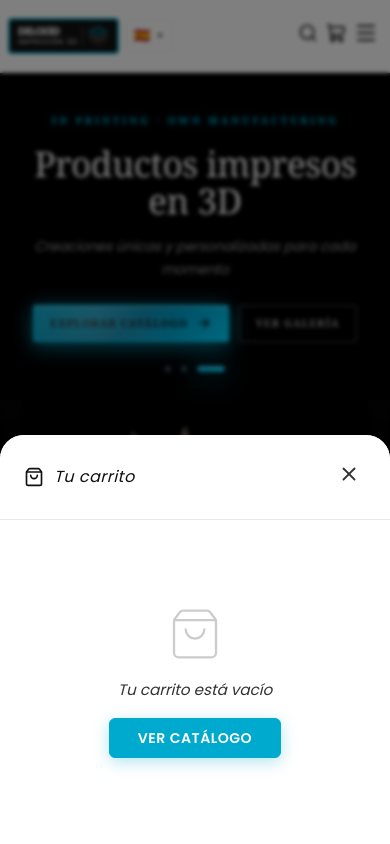
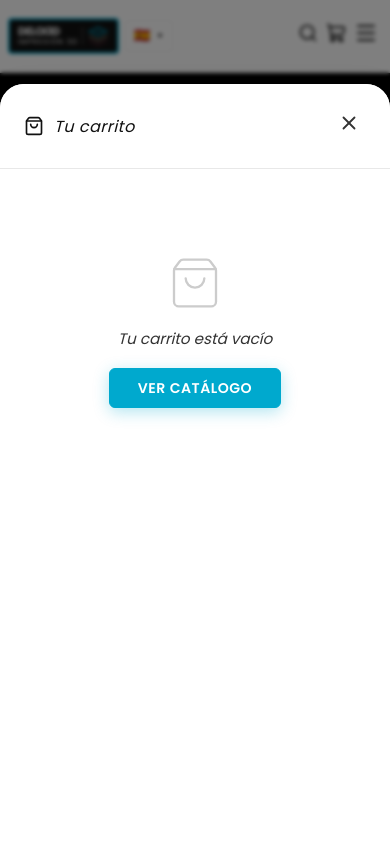
Before and after one commit to PACZKONATASHA/DELoi3D, a React (Vite) app: page / in a window 390 px wide. Both pictures are taken after a click on the button 336 px from the left and 36 px from the top of the page. Shown: the top 844 px of the page. Built offline with nearby package versions, Linux system fonts and the light colour scheme.

Commit message:
agregue scroleleableal carrito

```diff
--- a/src/components/CartDrawer.css
+++ b/src/components/CartDrawer.css
@@ -12,7 +12,8 @@
   animation: slideRight .25s ease;
   box-shadow: 0 -4px 24px rgba(0, 0, 0, 0.15);
   border-left: 1px solid var(--gray-100);
-  overflow: hidden;
+  overflow-y: auto;
+  overflow-x: hidden;
 }
 
 @media (max-width: 900px) {
@@ -22,19 +23,22 @@
     top: auto;
     border-left: none;
     box-shadow: 0 4px 24px rgba(0, 0, 0, 0.2);
-    max-height: 80vh;
+    height: 80vh;
+    overflow-y: auto;
+    overflow-x: hidden;
   }
 }
 
 @media (max-width: 600px) {
   .cart-drawer {
     width: 100vw;
-    height: auto;
-    max-height: 85vh;
+    height: 90vh;
     bottom: 0;
     top: auto;
     border-radius: 24px 24px 0 0;
     animation: slideUp .25s ease;
+    overflow-y: auto;
+    overflow-x: hidden;
   }
 }
 
@@ -46,6 +50,10 @@
   padding: 22px 24px;
   border-bottom: 1px solid var(--gray-200);
   background: var(--white);
+  position: sticky;
+  top: 0;
+  z-index: 10;
+  flex-shrink: 0;
 }
 
 .cart-drawer__title-wrap {
@@ -90,7 +98,31 @@
   overflow-x: hidden;
   padding: 12px 16px;
   scroll-behavior: smooth;
-  min-height: 200px;
+  min-height: 150px;
+}
+
+@media (max-width: 600px) {
+  .cart-drawer__body {
+    overflow-y: visible;
+    flex: none;
+  }
+}
+
+.cart-drawer::-webkit-scrollbar {
+  width: 6px;
+}
+
+.cart-drawer::-webkit-scrollbar-track {
+  background: transparent;
+}
+
+.cart-drawer::-webkit-scrollbar-thumb {
+  background: var(--gray-300);
+  border-radius: 3px;
+}
+
+.cart-drawer::-webkit-scrollbar-thumb:hover {
+  background: var(--gray-400);
 }
 
 .cart-drawer__body::-webkit-scrollbar {
@@ -222,6 +254,10 @@
   flex-direction: column;
   gap: 16px;
   background: var(--white);
+  flex-shrink: 0;
+  position: sticky;
+  bottom: 0;
+  z-index: 10;
 }
 
 .cart-total {
@@ -378,7 +414,8 @@
   .cart-drawer {
     width: 100vw;
     border-left: none;
-    max-height: 90vh;
+    height: 90vh;
+    overflow-y: auto;
   }
 
   .cart-drawer__footer {
```
